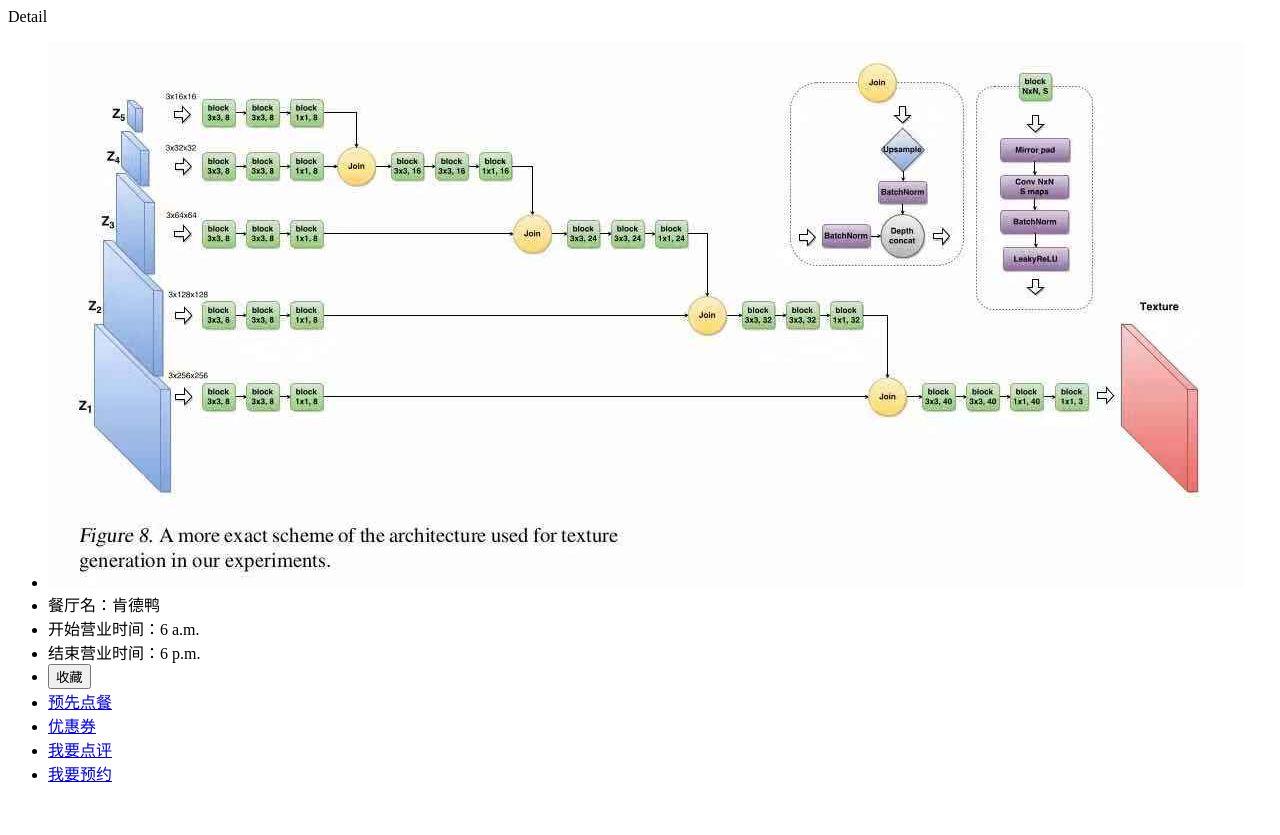
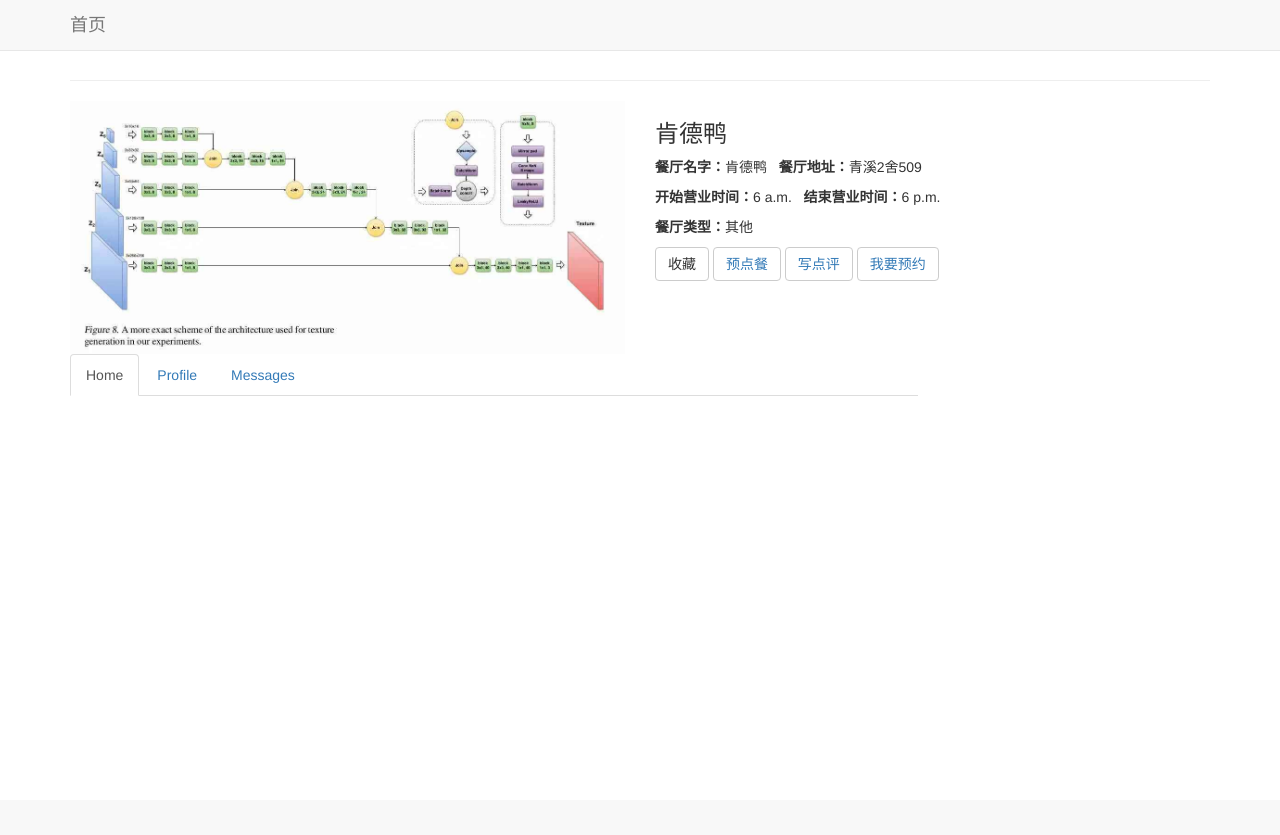
Before and after one commit to baldFemale/IS_Development, a Django app: template UserController/templates/UserController/detail.html in a window 1280 px wide. After the commit the page ends 396 px from the top, so only its background shows below. Run offline with Django 3.2, Linux system fonts and the light colour scheme; the template is opened without the code that fills it: values that come from a table or form of the project are taken from there, others are empty; data comes from the database, SQL or seed files in the repository; both versions use the stored data as it was after the commit; some libraries are stand-ins or nearby versions.

Commit message:
user detail view changed

```diff
--- a/UserController/templates/UserController/base.html
+++ b/UserController/templates/UserController/base.html
@@ -9,7 +9,7 @@
     <script src="https://code.jquery.com/jquery-3.3.1.min.js"
             integrity="sha256-FgpCb/KJQlLNfOu91ta32o/NMZxltwRo8QtmkMRdAu8="
             crossorigin="anonymous"></script>
-        {% block javascript %}{% endblock javascript %}
+    {% block javascript %}{% endblock javascript %}
     {% bootstrap_css %}
     {% bootstrap_javascript %}
 </head>
--- a/UserController/templates/UserController/detail.html
+++ b/UserController/templates/UserController/detail.html
@@ -1,17 +1,129 @@
-<p>Detail</p>
+{%extends "UserController/base.html"%}
+{% load bootstrap3 %}
+
+{% block content %}
+<div class="detail">
+    <div class="container-fliud">
+        <div class="wrapper row">
+            <div class="preview col-md-6">
+                <div><img src="/Files/{{restaurant.Image}}" height="100%" width="100%"></div>
+            </div>
+
+            <div class="details col-md-6">
+                <h3>{{restaurant.Name}}</h3>
+                <div class="profile">
+                    <p><strong>餐厅名字：</strong>{{restaurant.Name}} &nbsp
+                    <strong>餐厅地址：</strong>{{restaurant.Address}}</p>
+                    <p><strong>开始营业时间：</strong>{{restaurant.BusinessStartHour}} &nbsp
+                    <strong>结束营业时间：</strong>{{restaurant.BusinessEndHour}}</p>
+                    <p><strong>餐厅类型：</strong>{{restaurant.get_Category_display}}</p>
+                </div>
+
+                <div class="button_group">
+                    {% if favorite == 1 %}
+                    <button id="favorite" class="btn btn-default" data-id="{{restaurant.id}}">取消收藏</button>
+                    {% else %}
+                    <button id="favorite" class="btn btn-default" data-id="{{restaurant.id}}">收藏</button>
+                    {% endif %}
+                    <button class="btn btn-default"><a href="{%url 'UserController:order' restaurant.id%}">预点餐</a></button>
+                    <button class="btn btn-default"><a href="{%url 'UserController:review' restaurant.id%}">写点评</a></button>
+                    <button class="btn btn-default"><a href="{% url 'UserController:make_reservation' restaurant.id %}">我要预约</a></button>
+                </div>
+            </div>
+
+            <div class="col-xs-9">
+                <ul class="nav nav-tabs">
+                    <li role="presentation" class="active"><a href="#">Home</a></li>
+                    <li role="presentation"><a href="#">Profile</a></li>
+                    <li role="presentation"><a href="#">Messages</a></li>
+                </ul>
+
+            </div>
+
+        </div>
+    </div>
+</div>
+
+<div>
+    <br>
+</div>
+
+<script
+  src="https://code.jquery.com/jquery-3.3.1.min.js"
+  integrity="sha256-FgpCb/KJQlLNfOu91ta32o/NMZxltwRo8QtmkMRdAu8="
+  crossorigin="anonymous"></script>
+<script type="text/javascript">
+    $("#favorite").click(function(){
+        console.log("loaded")
+        var id = $(this).data('id');
+        if($(this).html()=="收藏"){
+            $.ajax({
+                url:'../../../UserController/favorite/',
+                data:{
+                    'id':id,
+                },
+                type:"POST",
+                dataType:"json",
+                success:function(data){
+                    if (data["status"]=="ok"){
+                        window.alert("收藏成功")
+                        btn = document.getElementById("favorite");
+                        btn.innerText = "取消收藏";
+                    }
+                }
+            })
+            console.log("收藏");
+        }
+        else{
+            $.ajax({
+                url:'../../../UserController/unfavorite/',
+                data:{
+                    'id':id,
+                },
+                type:"POST",
+                dataType:"json",
+                success:function(data){
+                    if (data["status"]=="ok"){
+                        window.alert("取消成功")
+                        btn = document.getElementById("favorite");
+                        btn.innerText = "收藏";
+                    }
+                }
+            })
+        }
+    })
+
+    $(".thump").click(function(){
+        var id = $(this).data("id");
+        console.log(id);
+        $.ajax({
+            url:'../../../UserController/thump_up/',
+            data:{
+                'id':id,
+            },
+            type:"POST",
+            dataType:"json",
+            success:function(data){
+                if (data["status"]=="ok"){
+                    console.log("点赞");
+                    var s = document.getElementById(id);
+                    s.innerText = data["num"];
+                }
+            }
+        })
+    })
+
+    $("ul.menu-items > li").on("click",function(){
+        $("ul.menu-items > li").removeClass("active");
+        $(this).addClass("active");
+    })
+
+</script>
+{% endblock content %}
+
 
 <div>
     <ul>
-        <li><img src="./{{restaurant.Image}}/"></li>
-        <li>餐厅名：{{restaurant.Name}}</li>
-        <li>开始营业时间：{{restaurant.BusinessStartHour}}</li>
-        <li>结束营业时间：{{restaurant.BusinessEndHour}}</li>
-        {% if favorite == 1 %}
-        <li><button class="favorite" data-id="{{restaurant.id}}">取消收藏</button></li>
-        {% else %}
-        <li><button class="favorite" data-id="{{restaurant.id}}">收藏</button></li>
-        {% endif %}
-        <li><a href="{%url 'UserController:order' restaurant.id%}">预先点餐</a></li>
         {% if coupons %}
             <li><a href="{%url 'UserController:coupon' restaurant.id %}">优惠券</a></li>
         {% else %}
@@ -49,70 +161,3 @@
 
     </ul>
 </div>
-
-
-<script
-  src="https://code.jquery.com/jquery-3.3.1.min.js"
-  integrity="sha256-FgpCb/KJQlLNfOu91ta32o/NMZxltwRo8QtmkMRdAu8="
-  crossorigin="anonymous"></script>
-<script type="text/javascript">
-    $(".favorite").click(function(){
-        console.log("loaded")
-        var id = $(this).data('id');
-        if($(this).html()=="收藏"){
-            $.ajax({
-                url:'../../../UserController/favorite/',
-                data:{
-                    'id':id,
-                },
-                type:"POST",
-                dataType:"json",
-                success:function(data){
-                    if (data["status"]=="ok"){
-                        window.alert("收藏成功")
-                        btn = document.getElementsByClassName("favorite")[0];
-                        btn.innerText = "取消收藏";
-                    }
-                }
-            })
-            console.log("收藏");
-        }
-        else{
-            $.ajax({
-                url:'../../../UserController/unfavorite/',
-                data:{
-                    'id':id,
-                },
-                type:"POST",
-                dataType:"json",
-                success:function(data){
-                    if (data["status"]=="ok"){
-                        window.alert("取消成功")
-                        btn = document.getElementsByClassName("favorite")[0];
-                        btn.innerText = "收藏";
-                    }
-                }
-            })
-        }
-    })
-
-    $(".thump").click(function(){
-        var id = $(this).data("id");
-        console.log(id);
-        $.ajax({
-            url:'../../../UserController/thump_up/',
-            data:{
-                'id':id,
-            },
-            type:"POST",
-            dataType:"json",
-            success:function(data){
-                if (data["status"]=="ok"){
-                    console.log("点赞");
-                    var s = document.getElementById(id);
-                    s.innerText = data["num"];
-                }
-            }
-        })
-    })
-</script>
```
Also changed, not shown: db.sqlite3.
